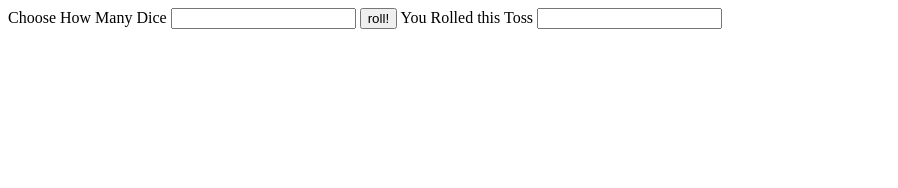
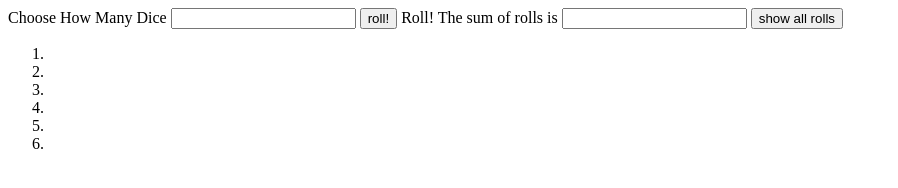
Before and after one commit to Georgette-Turner/Dice_Roller, a plain HTML site: page index.html in a window 1280 px wide. Shown: the whole page, without its empty margins (0-898 px from the left). Drawn offline with Linux system fonts and the light colour scheme; files that its build step writes are made by us from their sources.

Commit message:
Updating working draft

```diff
--- a/index.html
+++ b/index.html
@@ -5,17 +5,25 @@
     <meta charset="UTF-8">
     <meta name="viewport" content="width=device-width, initial-scale=1.0">
     <title>Dice_Roller</title>
-    <link rel="stylesheet" href="style.css">
+    <link rel="stylesheet" href="./assets/styles/style.css">
 </head>
 
 <body>
     <label for="number-of-dice">Choose How Many Dice</label>
     <input type="text" name="number-of-dice" id="number-of-dice">
-    <button id="roll-button">roll!</button>
-    <label for="resultRolled">You Rolled this Toss</label>
+    <button id="roll-button">roll!</button> Roll! </button>
+    <label for="resultRolled">The sum of rolls is</label>
     <input type="text" name="totalRolled" id="resultRolled">
-    <script src="main.js"></script>
+    <input type="button" value="show all rolls">
+    <script src="./assets/scripts/main.js"></script>
 
 </body>
-
+<ol>
+    <li></li>
+    <li></li>
+    <li></li>
+    <li></li>
+    <li></li>
+    <li></li>
+</ol>
 </html>
--- a/main.js
+++ b/main.js
@@ -17,8 +17,12 @@ rollButton.addEventListener("click", function () {
             var result = [];
             for (var d1 = 0; d1 < 5;
                 d1++)
-                result.push("&#x268" + Math.floor(Math.random() * 6) + ";" );
-                };
-return result;
-            }
-        })
+                result.push("&#x268" + Math.floor(Math.random() * 6) + ";");
+        };
+        return result;
+        console.log('The loop is over.')
+
+
+        }
+    }
+})
```
